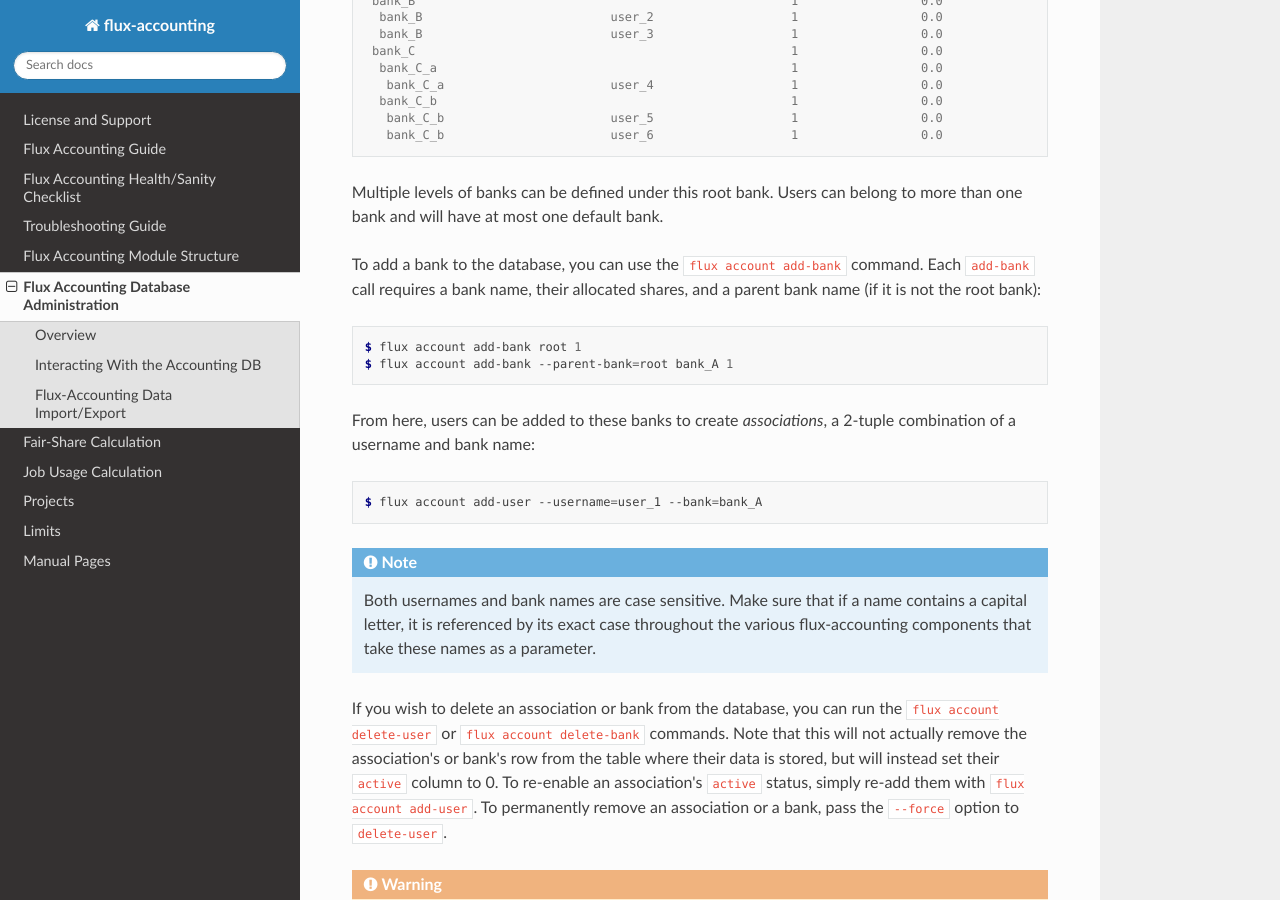
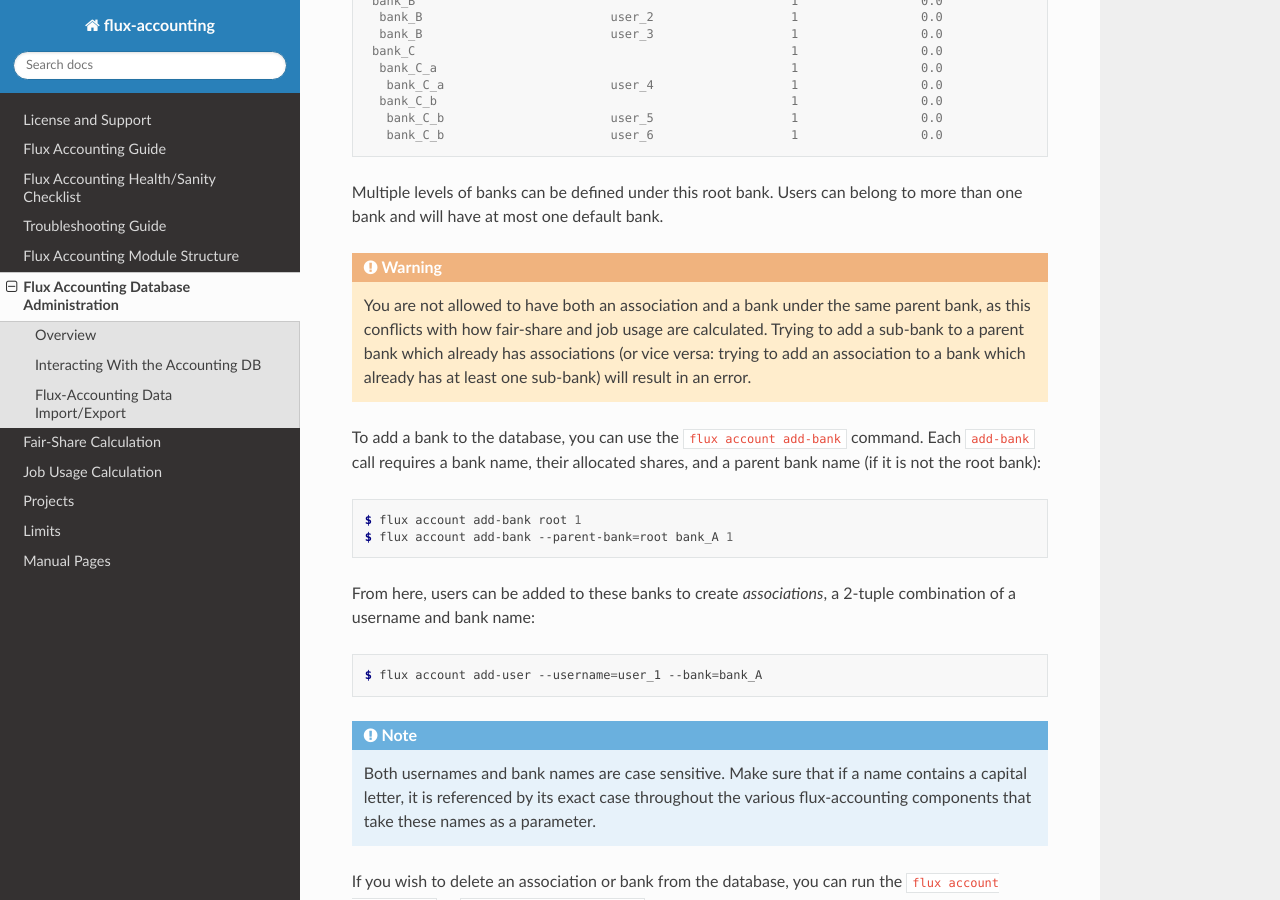
Before and after one commit to flux-framework/flux-accounting, a Sphinx documentation site: the page built from doc/components/database-administration.rst, in a window 1280 px wide and 900 px high, scrolled down 923 px. Built offline with Sphinx 7.4.7 and the Read the Docs theme 3.1.0, drawn with Linux system fonts in a browser that asks for light colours; pages that are not in the unit, such as notebooks, are missing from menus.

Commit message:
doc: add warning about bank hierarchy structure
Problem: There is no mention of how flux-accounting assumes a certain
structure regarding its assumed arrangement of banks, sub-banks,
associations, and their relation with each other.

Add a warning to the "Database Administration" section that mentions how
banks cannot be added to a parent which already has associations, and
vice versa.

```diff
--- a/doc/components/database-administration.rst
+++ b/doc/components/database-administration.rst
@@ -58,6 +58,13 @@ there is one root bank which all other banks and associations descend from:
 
 Multiple levels of banks can be defined under this root bank. Users can belong
 to more than one bank and will have at most one default bank.
+
+.. warning::
+    You are not allowed to have both an association and a bank under the same
+    parent bank, as this conflicts with how fair-share and job usage are
+    calculated. Trying to add a sub-bank to a parent bank which already has
+    associations (or vice versa: trying to add an association to a bank which
+    already has at least one sub-bank) will result in an error.
 
 To add a bank to the database, you can use the ``flux account add-bank``
 command. Each ``add-bank`` call requires a bank name, their allocated shares,
```
